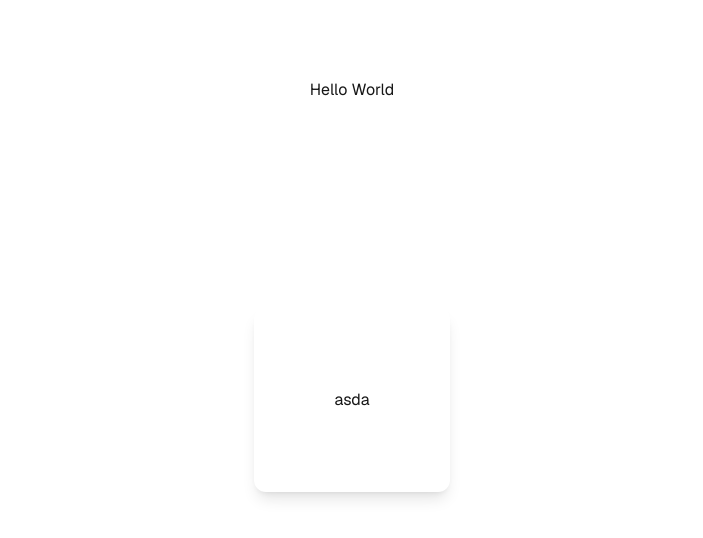
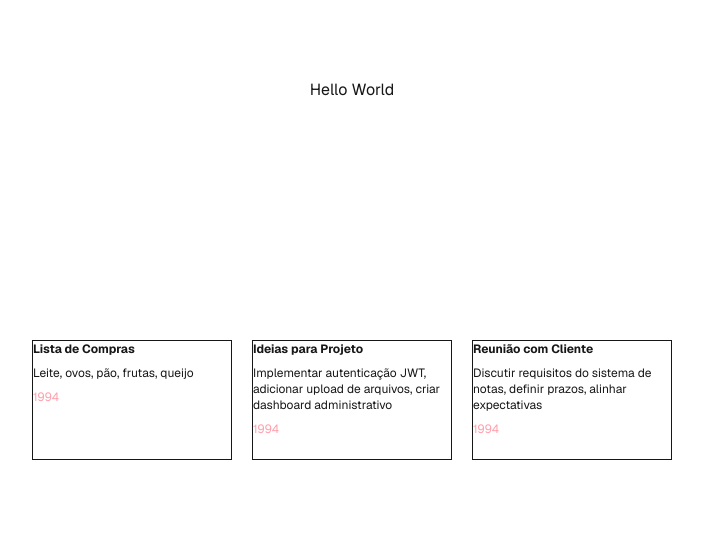
Before and after one commit to dubsvna/bloco-de-notas-fastapi, a Next.js app in the folder frontend/app/: page / in a window 1280 px wide. Shown: the top 538 px of the page, without its empty margins (288-991 px from the left). Built offline with nearby package versions, Linux system fonts and the light colour scheme.

Commit message:
criação do componente notabox

```diff
--- /dev/null
+++ b/frontend/app/app/components/NotaBox.jsx
@@ -0,0 +1,35 @@
+
+
+export default function NotaBox() {
+    const mockNota = [
+    {
+        "id": 1,
+        "title": "Lista de Compras",
+        "description": "Leite, ovos, pão, frutas, queijo",
+        "created_at": 2025-10-21
+    },
+    {
+        "id": 2,
+        "title": "Ideias para Projeto",
+        "description": "Implementar autenticação JWT, adicionar upload de arquivos, criar dashboard administrativo",
+        "created_at": 2025-10-21
+    },
+    {
+        "id": 3,
+        "title": "Reunião com Cliente",
+        "description": "Discutir requisitos do sistema de notas, definir prazos, alinhar expectativas",
+        "created_at": 2025-10-21
+    }
+]
+    return (
+        <div className="flex gap-5 items-start">
+        {mockNota.map((nota) => (
+            <div key={nota.id} className="flex flex-col wrap-pretty items-start h-30 border-1 w-50 max-w-70 text-xs gap-2">
+                <p className="font-sans font-bold">{nota.title}</p>
+                <p className="font-sans">{nota.description}</p>
+                <p className="font-sans text-rose-300">{nota.created_at}</p>
+            </div>
+            ))}
+            </div>
+    )
+}
--- a/frontend/app/app/page.js
+++ b/frontend/app/app/page.js
@@ -1,11 +1,11 @@
 import Image from "next/image";
+import NotaBox from "@/app/components/NotaBox";
 
 export default function Home() {
   return (
     <div className="font-sans grid grid-rows-[20px_1fr_20px] items-center justify-items-center min-h-screen p-8 pb-20 gap-16 sm:p-20">
-      <p className="flex justify-self-center aligh-self-center"> Hello World </p>
-      <div className="bg-purple rounded-xl shadow-lg p-20 w-10px h-10px"> asda</div>
-
+      <p className="flex justify-self-center aligh-self-center "> Hello World </p>
+        <NotaBox />
     </div>
   );
 }
```
